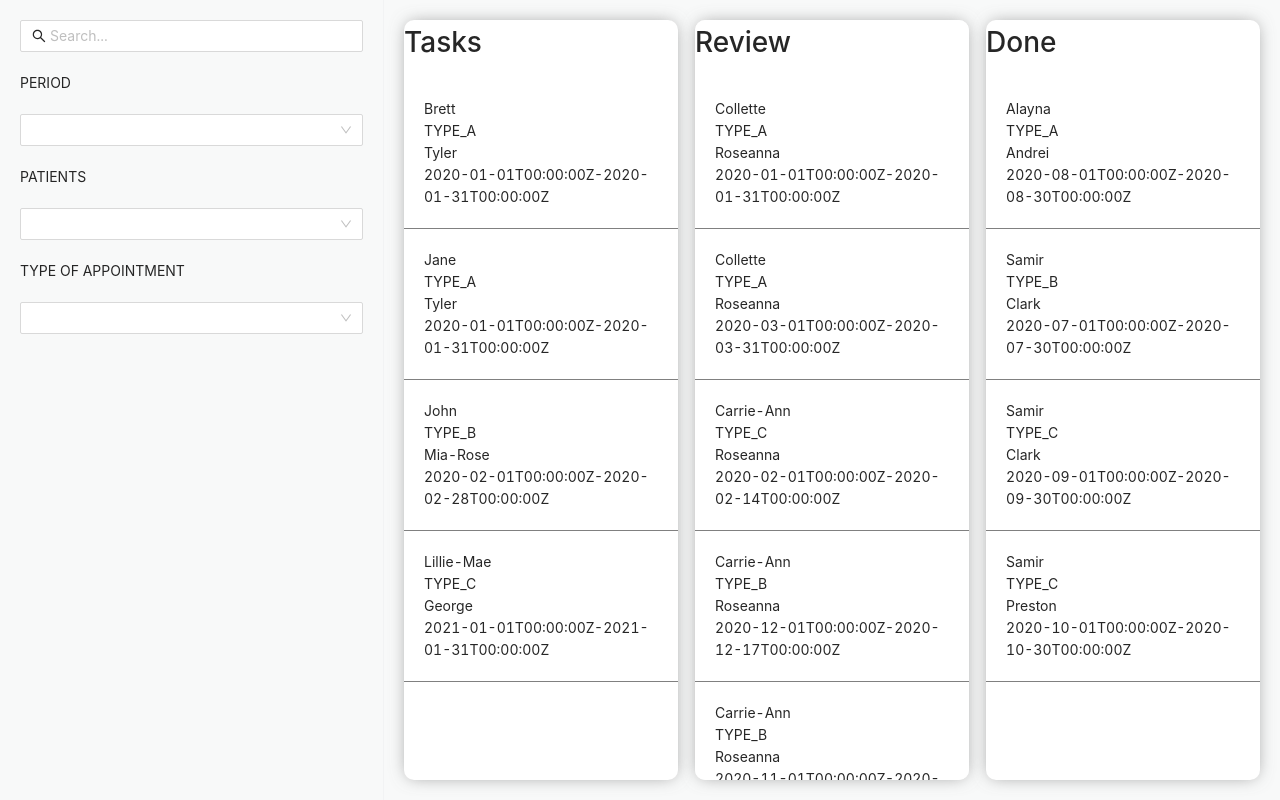
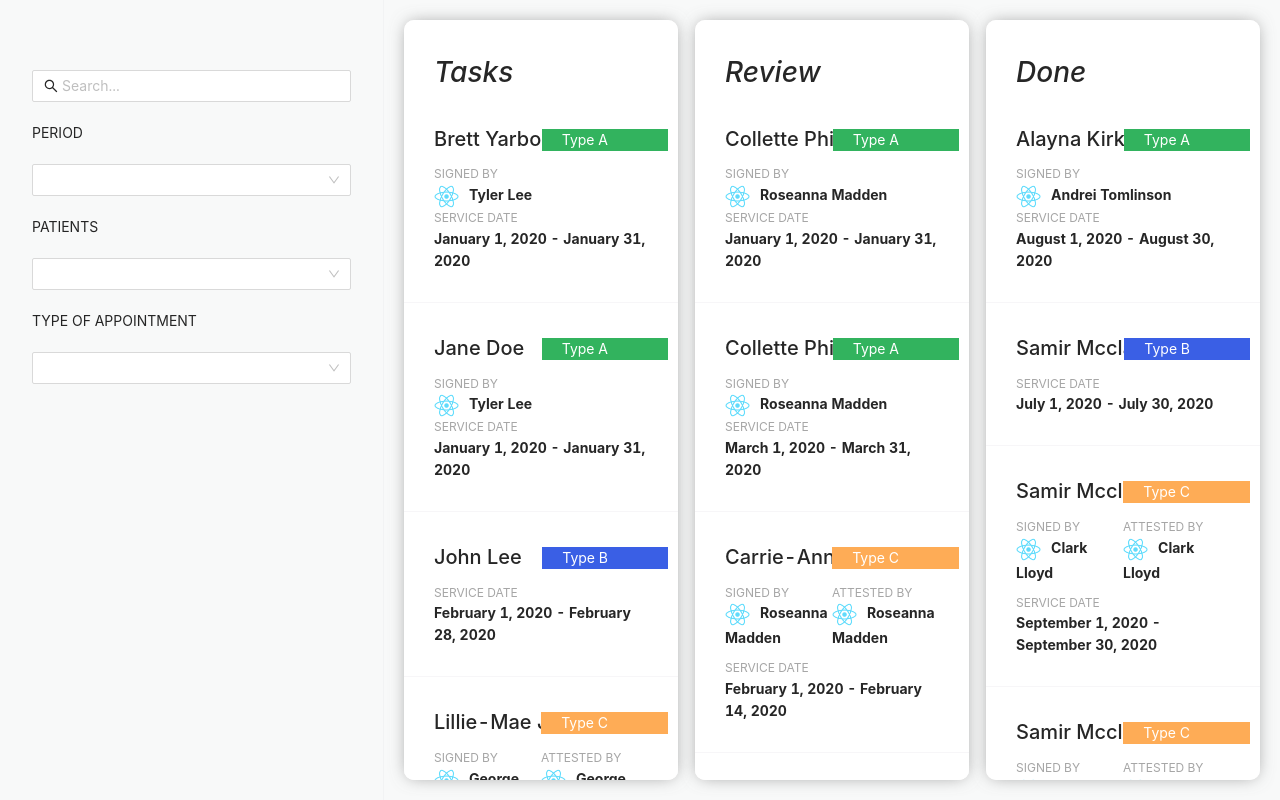
Before and after one commit to seki2020/MedTruly-FE-Project, a React (Create React App) app: page / in a window 1280 px wide. Built offline with nearby package versions, Linux system fonts and the light colour scheme.

Commit message:
update binding and styling

```diff
--- a/src/components/Card/Card.module.css
+++ b/src/components/Card/Card.module.css
@@ -1,8 +1,58 @@
 .root {
-  border-bottom: 1px solid gray;
+  border-bottom: 1px solid rgb(247, 246, 248);
   background-color: #fff;
-  padding: 20px;
+  padding: 30px;
+  position: relative;
+  cursor: pointer;
+}
+.root:hover {
+  background-color: rgb(224, 224, 224);
+}
+
+.title {
+  font-size: 20px;
+}
+.subTitle {
+  color: rgb(166, 166, 166);
+  text-transform: uppercase;
+  font-size: 12px;
 }
 .root:last-of-type {
   border-color: "transparent";
 }
+.type {
+  position: absolute;
+  right: 10px;
+  top: 35px;
+  background-color: rgb(50, 179, 94);
+  color: #fff;
+  padding-left: 20px;
+  padding-right: 60px;
+}
+.typea {
+  background-color: rgb(50, 179, 94);
+}
+.typeb {
+  background-color: rgb(58, 95, 229);
+}
+.typec {
+  background-color: rgb(254, 172, 86);
+}
+.typeCUsers {
+  display: flex;
+  justify-content: space-between;
+  margin-bottom: 10px;
+}
+.userIcon {
+  width: 16px;
+  height: 16px;
+  border-radius: 8px;
+  margin-right: 10px;
+}
+.signedName {
+  font-weight: bold;
+}
+
+.serviceDate {
+  font-weight: bold;
+}
--- a/src/components/Card/Card.tsx
+++ b/src/components/Card/Card.tsx
@@ -1,15 +1,130 @@
-import { AppointmentItemType } from "types";
+import { AppointmentItemType, SERVICE_TYPE } from "types";
+import _ from "lodash";
 import styles from "components/Card/Card.module.css";
 
-export const Card = ({ item }: { item: AppointmentItemType }) => {
-  return (
-    <div className={styles.root}>
-      <div>{item.patient.account.firstName}</div>
-      <div>{item.type}</div>
-      <div>{item.signee.account.firstName}</div>
+const FAKE_USER_IMAGE_URL = "/logo192.png";
+
+const TYPEDISPLAYMAP = {
+  TYPE_A: "Type A",
+  TYPE_B: "Type B",
+  TYPE_C: "Type C",
+};
+
+const convertDateFormat = (dateStr: string) => {
+  return new Date(dateStr).toLocaleDateString("en-us", {
+    year: "numeric",
+    month: "long",
+    day: "numeric",
+  });
+};
+
+const TypeACard = ({ item }: { item: AppointmentItemType }) => (
+  <div className={styles.root}>
+    <h3 className={styles.title}>
+      {item.patient.account.firstName + " " + item.patient.account.lastName}
+    </h3>
+    <div className={styles.signed}>
+      <div className={styles.subTitle}>Signed By</div>
       <div>
-        {item.serviceStart}-{item.serviceEnd}
+        <span className={styles.userIcon}>
+          <img
+            src={FAKE_USER_IMAGE_URL}
+            alt="user"
+            style={{ width: 25, height: 25 }}
+          />
+        </span>
+        <span className={styles.signedName}>
+          {item.signee.account.firstName + " " + item.signee.account.lastName}
+        </span>
+      </div>
+      <div className={styles.subTitle}>Service Date</div>
+      <div className={styles.serviceDate}>
+        {convertDateFormat(item.serviceStart) +
+          " - " +
+          convertDateFormat(item.serviceEnd)}
       </div>
     </div>
-  );
+    <div className={`${styles.type} ${styles.typea}`}>
+      {TYPEDISPLAYMAP[item.type]}
+    </div>
+  </div>
+);
+
+const TypeBCard = ({ item }: { item: AppointmentItemType }) => (
+  <div className={styles.root}>
+    <h3 className={styles.title}>
+      {item.patient.account.firstName + " " + item.patient.account.lastName}
+    </h3>
+    <div className={styles.subTitle}>Service Date</div>
+    <div className={styles.serviceDate}>
+      {convertDateFormat(item.serviceStart) +
+        " - " +
+        convertDateFormat(item.serviceEnd)}{" "}
+    </div>
+    <div className={`${styles.type} ${styles.typeb}`}>
+      {TYPEDISPLAYMAP[item.type]}
+    </div>
+  </div>
+);
+
+const TypeCCard = ({ item }: { item: AppointmentItemType }) => (
+  <div className={styles.root}>
+    <h3 className={styles.title}>
+      {item.patient.account.firstName + " " + item.patient.account.lastName}
+    </h3>
+    <div className={styles.signed}>
+      <div className={styles.typeCUsers}>
+        <div>
+          <div className={styles.subTitle}>Signed By</div>
+          <div>
+            <span className={styles.userIcon}>
+              <img
+                src={FAKE_USER_IMAGE_URL}
+                alt="user"
+                style={{ width: 25, height: 25 }}
+              />
+            </span>
+            <span className={styles.signedName}>
+              {item.signee.account.firstName +
+                " " +
+                item.signee.account.lastName}
+            </span>
+          </div>
+        </div>
+        <div>
+          <div className={styles.subTitle}>Attested By</div>
+          <div>
+            <span className={styles.userIcon}>
+              <img
+                src={FAKE_USER_IMAGE_URL}
+                alt="user"
+                style={{ width: 25, height: 25 }}
+              />
+            </span>
+            <span className={styles.signedName}>
+              {item.signee.account.firstName +
+                " " +
+                item.signee.account.lastName}
+            </span>
+          </div>
+        </div>
+      </div>
+      <div className={styles.subTitle}>Service Date</div>
+      <div className={styles.serviceDate}>
+        {convertDateFormat(item.serviceStart) +
+          " - " +
+          convertDateFormat(item.serviceEnd)}{" "}
+      </div>
+    </div>
+    <div className={`${styles.type} ${styles.typec}`}>
+      {TYPEDISPLAYMAP[item.type]}
+    </div>
+  </div>
+);
+
+export const Card = ({ item }: { item: AppointmentItemType }) => {
+  if (item.type === SERVICE_TYPE.typeA) return <TypeACard item={item} />;
+  if (item.type === SERVICE_TYPE.typeB) return <TypeBCard item={item} />;
+  if (item.type === SERVICE_TYPE.typeC) return <TypeCCard item={item} />;
+  return null;
 };
--- a/src/components/FilterPanel/FilterPanel.module.css
+++ b/src/components/FilterPanel/FilterPanel.module.css
@@ -1,5 +1,6 @@
 .root {
   height: 100%;
+  padding: 50px 12px;
 }
 .row {
   display: flex;
--- a/src/components/FilterPanel/FilterPanel.tsx
+++ b/src/components/FilterPanel/FilterPanel.tsx
@@ -25,7 +25,7 @@ export const FilterPanel = ({
   const [keyword, setKeyword] = useState<string>();
 
   return (
-    <div>
+    <div className={styles.root}>
       <div className={styles.row}>
         <Input
           value={keyword}
--- a/src/components/List/List.module.css
+++ b/src/components/List/List.module.css
@@ -5,3 +5,9 @@
   box-shadow: 0px 0px 17px -4px rgba(105, 105, 105, 0.75);
   overflow-y: auto;
 }
+
+.title {
+  margin: 30px;
+  margin-bottom: 0;
+  font-style: italic;
+}
--- a/src/components/List/List.tsx
+++ b/src/components/List/List.tsx
@@ -11,10 +11,10 @@ export const List = ({
 }) => {
   return (
     <div className={styles.panelContainer}>
-      <h1>{title}</h1>
+      <h1 className={styles.title}>{title}</h1>
       <div className={styles.itemContainer}>
         {items?.map((item: AppointmentItemType, index: number) => {
-          return <Card item={item}></Card>;
+          return <Card item={item} key={`list-${title}-${index}`}></Card>;
         })}
       </div>
     </div>
```
